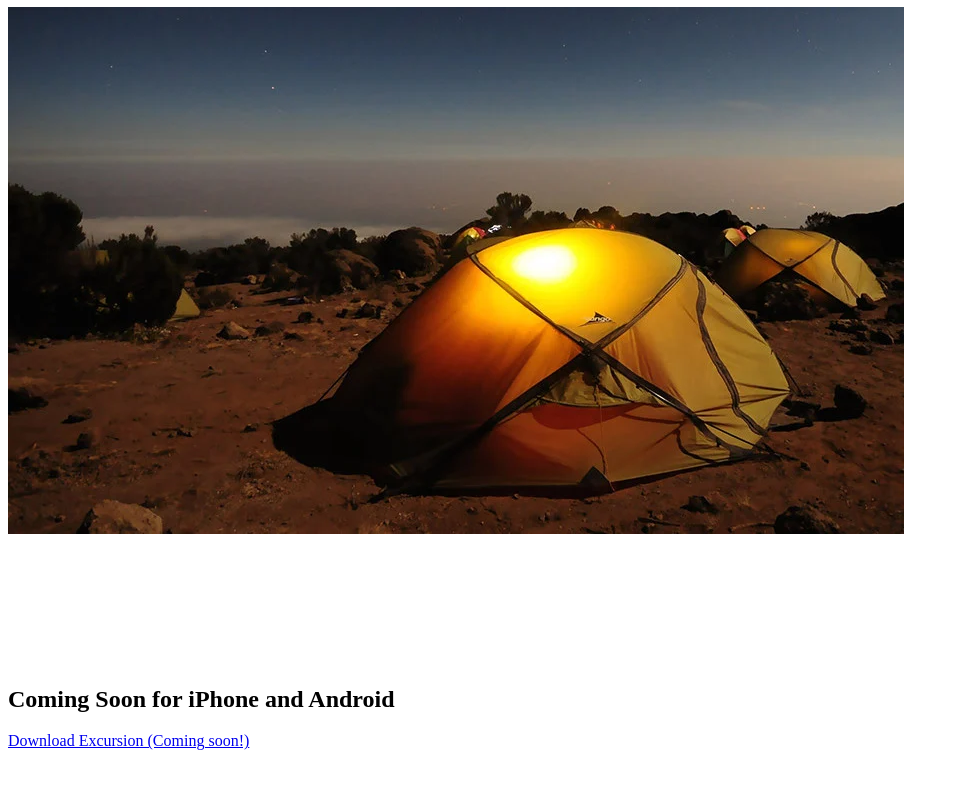
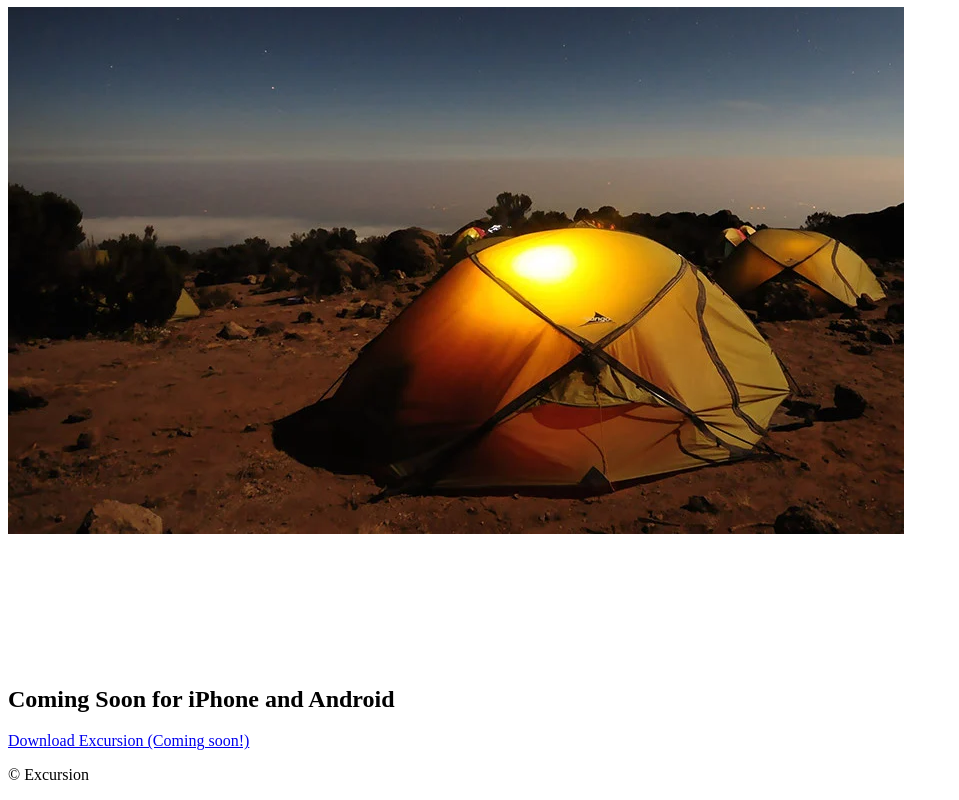
Before and after one commit to I-Am-Trickster/excursion, a plain HTML site: page index.html in a window 1280 px wide. Shown: the part 349-1149 px from the top of the page, without its empty margins (0-959 px from the left). Before the commit the page ends 1115 px from the top, so only its background shows below. Drawn offline with Linux system fonts and the light colour scheme.

Commit message:
Add footer

```diff
--- a/index.html
+++ b/index.html
@@ -31,5 +31,10 @@
             <h2>Coming Soon for iPhone and Android</h2>
             <p><a class="download" href="#">Download Excursion (Coming soon!)</a></p>
         </section>
+
+        <!-- Footer -->
+        <footer>
+            <p>&copy; Excursion</p>
+        </footer>
     </body>
 </html>
```
